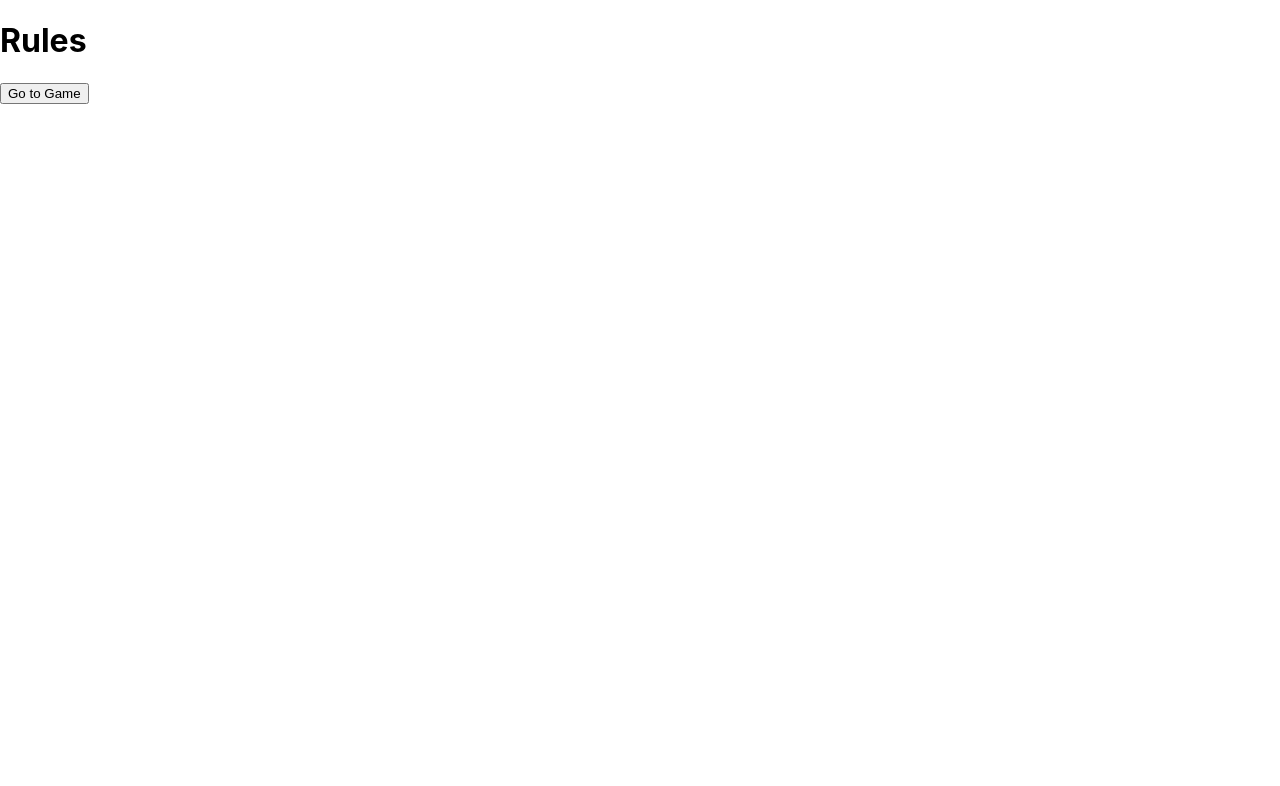
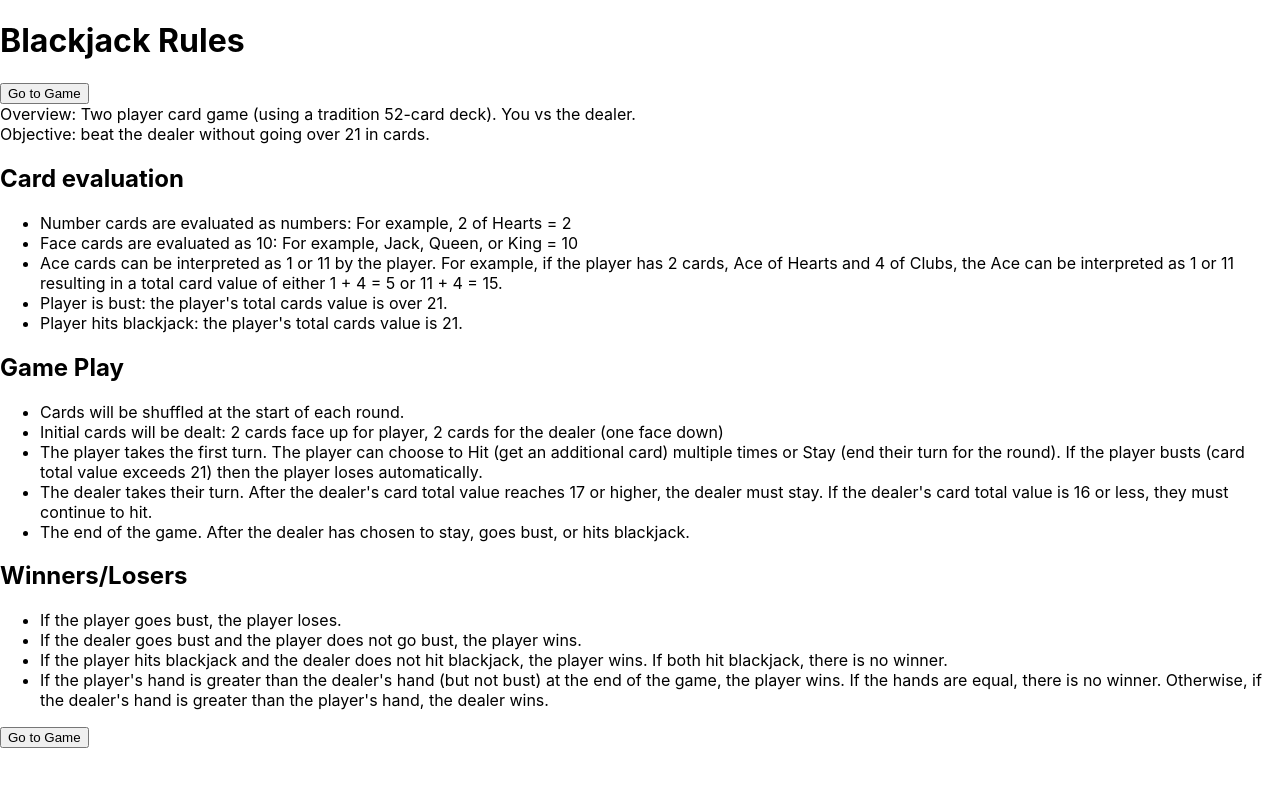
Before and after one commit to cch5ng/blackjack-demon, a React (Create React App) app: page / in a window 1280 px wide. Shown: the top 786 px of the page. Built offline with nearby package versions, Linux system fonts and the light colour scheme.

Commit message:
add text content (#12)

```diff
--- a/src/components/Rules.js
+++ b/src/components/Rules.js
@@ -3,7 +3,47 @@ import './Rules.css';
 const Rules = ({resumeGame}) => {
   return (
     <div className="rules_container">
-      <h1>Rules</h1>
+      <h1>Blackjack Rules</h1>
+      <button onClick={resumeGame}>Go to Game</button>
+
+      <div>
+        Overview: Two player card game (using a tradition 52-card deck). You vs the dealer.
+      </div>
+      <div>
+        Objective: beat the dealer without going over 21 in cards.
+      </div>
+      <div>
+        <h2>Card evaluation</h2>
+        <ul>
+          <li>Number cards are evaluated as numbers: For example, 2 of Hearts = 2</li>
+          <li>Face cards are evaluated as 10: For example, Jack, Queen, or King = 10</li>
+          <li>Ace cards can be interpreted as 1 or 11 by the player. For example, if the player has 2 cards, Ace of Hearts and 4 of Clubs, the Ace can be interpreted as 1 or 11 resulting in a total card value of either 1 + 4 = 5 or 11 + 4 = 15.</li>
+          <li>Player is bust: the player's total cards value is over 21.</li>
+          <li>Player hits blackjack: the player's total cards value is 21.</li>
+        </ul>
+      </div>
+
+      <div>
+        <h2>Game Play</h2>
+        <ul>
+          <li>Cards will be shuffled at the start of each round.</li>
+          <li>Initial cards will be dealt: 2 cards face up for player, 2 cards for the dealer (one face down)</li>
+          <li>The player takes the first turn. The player can choose to Hit (get an additional card) multiple times or Stay (end their turn for the round). If the player busts (card total value exceeds 21) then the player loses automatically.</li>
+          <li>The dealer takes their turn. After the dealer's card total value reaches 17 or higher, the dealer must stay. If the dealer's card total value is 16 or less, they must continue to hit.</li>
+          <li>The end of the game. After the dealer has chosen to stay, goes bust, or hits blackjack.</li>
+        </ul>
+      </div>
+
+      <div>
+        <h2>Winners/Losers</h2>
+        <ul>
+          <li>If the player goes bust, the player loses.</li>
+          <li>If the dealer goes bust and the player does not go bust, the player wins.</li>
+          <li>If the player hits blackjack and the dealer does not hit blackjack, the player wins. If both hit blackjack, there is no winner.</li>
+          <li>If the player's hand is greater than the dealer's hand (but not bust) at the end of the game, the player wins. If the hands are equal, there is no winner. Otherwise, if the dealer's hand is greater than the player's hand, the dealer wins.</li>
+        </ul>
+      </div>
+
       <button onClick={resumeGame}>Go to Game</button>
     </div>
   )
```
